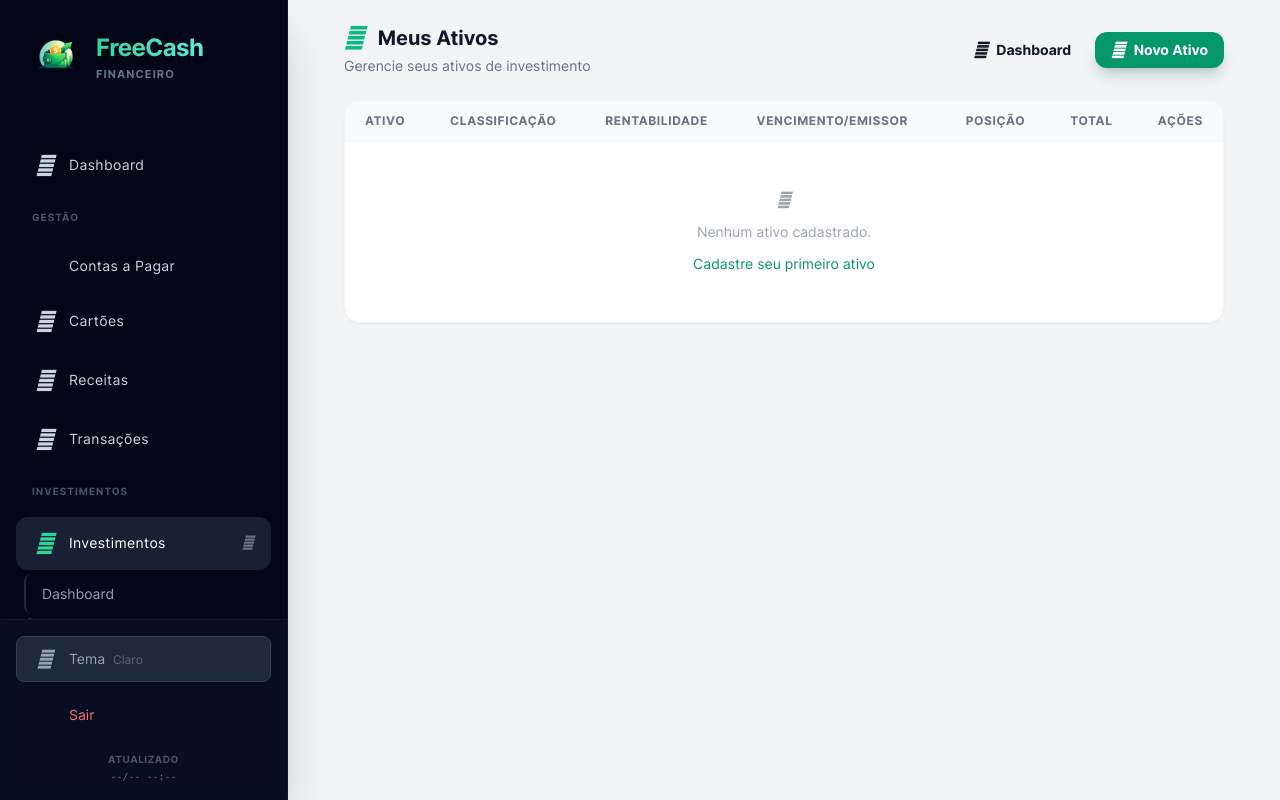
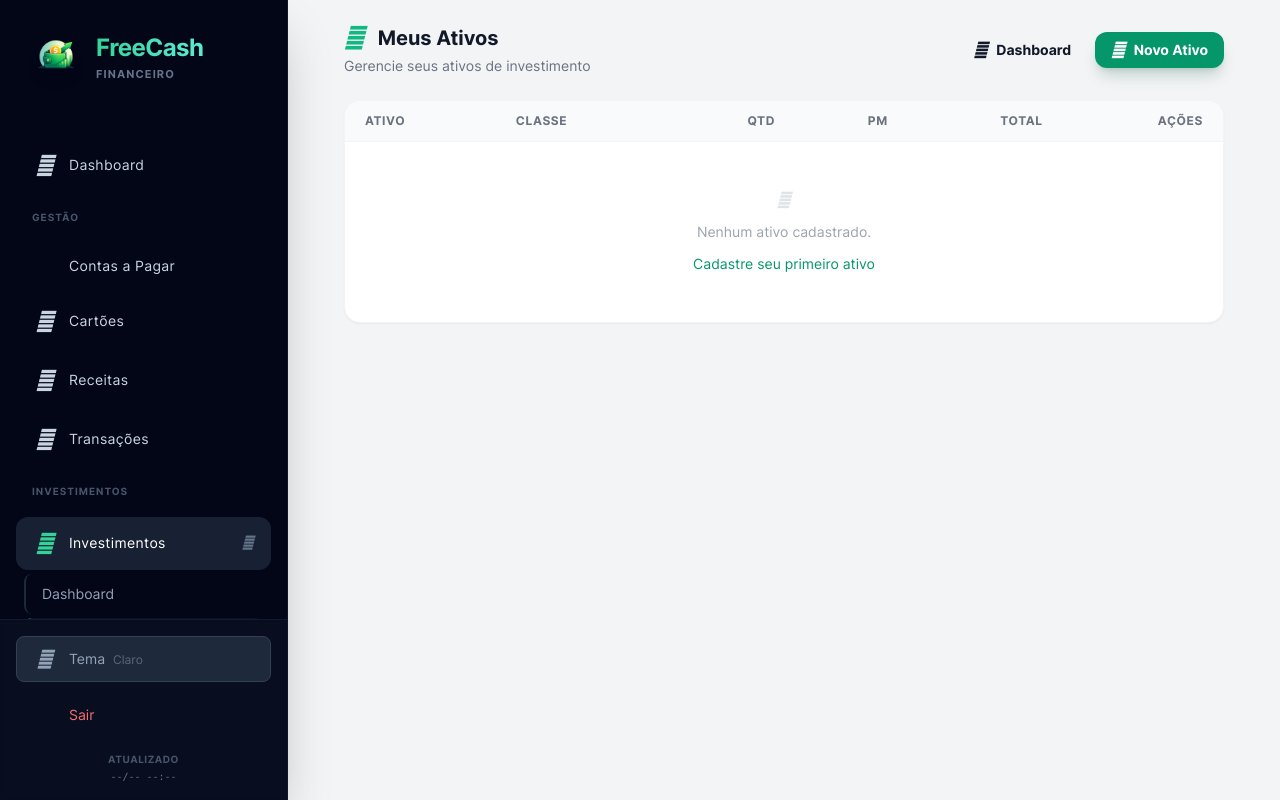
Before and after one commit to ChrystiandaHora/freecash, a Django app: page /investimentos/ativos/ in a window 1280 px wide. Run offline with Django 4.2, Linux system fonts and the light colour scheme; the visitor is signed in with stand-in values (Sample User, id 1); data that the repository does not hold is empty; some libraries are stand-ins or nearby versions.

Commit message:
refactor: Simplify asset list table in `ativo_list.html` by reducing columns and consolidating asset details, and add `.prettierignore` to exclude templates from formatting.

```diff
--- a/investimento/templates/ativo_list.html
+++ b/investimento/templates/ativo_list.html
@@ -35,176 +35,64 @@
   >
     <div class="overflow-x-auto">
       <table class="w-full">
-        <thead
-          class="bg-gray-50 dark:bg-slate-700/50 border-b border-gray-100 dark:border-slate-700"
-        >
+        <thead class="bg-gray-50 dark:bg-slate-700/50 border-b border-gray-100 dark:border-slate-700">
           <tr>
-            <th
-              class="text-left text-xs font-semibold text-gray-500 dark:text-slate-300 uppercase tracking-wider px-5 py-3"
-            >
-              Ativo
-            </th>
-            <th
-              class="text-left text-xs font-semibold text-gray-500 dark:text-slate-300 uppercase tracking-wider px-5 py-3"
-            >
-              Classificação
-            </th>
-            <th
-              class="text-left text-xs font-semibold text-gray-500 dark:text-slate-300 uppercase tracking-wider px-5 py-3"
-            >
-              Rentabilidade
-            </th>
-            <th
-              class="text-left text-xs font-semibold text-gray-500 dark:text-slate-300 uppercase tracking-wider px-5 py-3"
-            >
-              Vencimento/Emissor
-            </th>
-            <th
-              class="text-right text-xs font-semibold text-gray-500 dark:text-slate-300 uppercase tracking-wider px-5 py-3"
-            >
-              Posição
-            </th>
-            <th
-              class="text-right text-xs font-semibold text-gray-500 dark:text-slate-300 uppercase tracking-wider px-5 py-3"
-            >
-              Total
-            </th>
-            <th
-              class="text-right text-xs font-semibold text-gray-500 dark:text-slate-300 uppercase tracking-wider px-5 py-3"
-            >
-              Ações
-            </th>
+            <th class="text-left text-xs font-semibold text-gray-500 dark:text-slate-300 uppercase tracking-wider px-5 py-3">Ativo</th>
+            <th class="text-left text-xs font-semibold text-gray-500 dark:text-slate-300 uppercase tracking-wider px-5 py-3">Classe</th>
+            <th class="text-right text-xs font-semibold text-gray-500 dark:text-slate-300 uppercase tracking-wider px-5 py-3">Qtd</th>
+            <th class="text-right text-xs font-semibold text-gray-500 dark:text-slate-300 uppercase tracking-wider px-5 py-3">PM</th>
+            <th class="text-right text-xs font-semibold text-gray-500 dark:text-slate-300 uppercase tracking-wider px-5 py-3">Total</th>
+            <th class="text-right text-xs font-semibold text-gray-500 dark:text-slate-300 uppercase tracking-wider px-5 py-3">Ações</th>
           </tr>
         </thead>
         <tbody class="divide-y divide-gray-100 dark:divide-slate-700 text-sm">
           {% for ativo in ativos %}
-          <tr
-            class="hover:bg-gray-50 dark:hover:bg-slate-700/50 cursor-pointer transition-colors"
-            onclick="window.location='{% url 'investimento:ativo_editar' ativo.id %}'"
-          >
-            <!-- Ativo (Ticker + Nome) -->
-            <td class="px-6 py-4">
+          <tr class="hover:bg-gray-50/60 dark:hover:bg-slate-700/30 transition-colors cursor-pointer" onclick="window.location='{% url 'investimento:ativo_editar' ativo.id %}'">
+            <td class="px-5 py-3">
               <div>
-                <span class="font-bold text-gray-900 dark:text-white block"
-                  >{{ ativo.ticker }}</span
-                >
-                <span class="text-xs text-gray-500 dark:text-slate-300"
-                  >{{ ativo.nome|default:"" }}</span
-                >
+                <p class="text-sm font-semibold text-gray-900 dark:text-white">{{ ativo.ticker }}</p>
+                <p class="text-xs text-gray-500 dark:text-slate-300">{{ ativo.nome|truncatechars:18 }}</p>
               </div>
             </td>
-
-            <!-- Classificação -->
-            <td class="px-6 py-4">
+            <td class="px-5 py-3">
               {% if ativo.subcategoria %}
-              <div class="flex flex-col items-start gap-1">
-                <span
-                  class="inline-flex px-2 py-0.5 text-[10px] uppercase font-bold tracking-wide rounded-full bg-slate-100 dark:bg-slate-700 text-slate-600 dark:text-slate-300 border border-slate-200 dark:border-slate-600"
-                >
-                  {{ ativo.subcategoria.categoria.classe.nome }}
-                </span>
-                <span
-                  class="text-xs text-gray-600 dark:text-slate-300 font-medium"
-                >
-                  {{ ativo.subcategoria.nome }}
-                </span>
-              </div>
-              {% else %}
-              <span class="text-gray-400 dark:text-slate-500">—</span>
-              {% endif %}
-            </td>
-
-            <!-- Rentabilidade (Indexador + Taxa) -->
-            <td class="px-6 py-4">
-              {% if ativo.indexador %}
-              <div class="flex items-center gap-1.5">
-                <span
-                  class="inline-flex items-center px-1.5 py-0.5 rounded text-xs font-medium bg-emerald-50 dark:bg-emerald-900/20 text-emerald-700 dark:text-emerald-400 border border-emerald-100 dark:border-emerald-900/30"
-                >
-                  {{ ativo.get_indexador_display }}
-                </span>
-                {% if ativo.taxa and ativo.taxa > 0 %}
-                <span
-                  class="text-xs font-bold text-gray-700 dark:text-gray-300"
-                >
-                  +{{ ativo.taxa }}%
-                </span>
-                {% endif %}
-              </div>
+              <span class="inline-flex px-2 py-1 text-xs font-medium rounded-full
+                {% if ativo.subcategoria.categoria.classe.nome == 'Renda Fixa' %}bg-blue-100 dark:bg-blue-900/30 text-blue-700 dark:text-blue-400
+                {% elif ativo.subcategoria.categoria.classe.nome == 'Renda Variável' %}bg-purple-100 dark:bg-purple-900/30 text-purple-700 dark:text-purple-400
+                {% elif ativo.subcategoria.categoria.classe.nome == 'Multimercado' %}bg-amber-100 dark:bg-amber-900/30 text-amber-700 dark:text-amber-400
+                {% else %}bg-slate-100 dark:bg-slate-600 text-slate-700 dark:text-slate-200{% endif %}">
+                {{ ativo.subcategoria.categoria.classe.nome }}
+              </span>
               {% else %}
               <span class="text-xs text-gray-400">—</span>
               {% endif %}
             </td>
-
-            <!-- Vencimento / Emissor -->
-            <td class="px-6 py-4">
-              {% if ativo.data_vencimento or ativo.emissor %}
-              <div class="flex flex-col gap-0.5">
-                {% if ativo.data_vencimento %}
-                <span class="text-xs font-medium text-gray-900 dark:text-white">
-                  <i class="fa-regular fa-calendar mr-1 text-gray-400"></i>
-                  {{ ativo.data_vencimento|date:"d/m/Y" }}
-                </span>
-                {% endif %} {% if ativo.emissor %}
-                <span
-                  class="text-[10px] text-gray-500 dark:text-slate-300 truncate max-w-[120px]"
-                  title="{{ ativo.emissor }}"
-                >
-                  {{ ativo.emissor }}
-                </span>
-                {% endif %}
-              </div>
-              {% else %}
-              <span class="text-xs text-gray-400">—</span>
-              {% endif %}
+            <td class="px-5 py-3 text-right">
+              <span class="text-sm text-gray-900 dark:text-white tabular-nums">{{ ativo.quantidade|floatformat:2 }}</span>
             </td>
-
-            <!-- Posição (Qtd + PM) -->
-            <td class="px-6 py-4 text-right">
-              <div>
-                <div
-                  class="text-sm font-semibold text-gray-900 dark:text-white tabular-nums"
-                >
-                  {{ ativo.quantidade|floatformat:2 }}
-                </div>
-                <div
-                  class="text-xs text-gray-500 dark:text-slate-300 tabular-nums"
-                >
-                  PM: R$ {{ ativo.preco_medio|floatformat:2 }}
-                </div>
-              </div>
+            <td class="px-5 py-3 text-right">
+              <span class="text-sm text-gray-500 dark:text-slate-300 tabular-nums">R$ {{ ativo.preco_medio|floatformat:2 }}</span>
             </td>
-
-            <!-- Valor Total -->
-            <td class="px-6 py-4 text-right">
-              <span class="text-sm font-bold text-emerald-600 dark:text-emerald-400 tabular-nums">
+            <td class="px-5 py-3 text-right">
+              <span class="text-sm font-semibold text-emerald-600 dark:text-emerald-400 tabular-nums">
                 R$ {{ ativo.valor_total|floatformat:2|intcomma }}
               </span>
             </td>
-
-            <!-- Ações -->
-            <td class="px-6 py-4 text-right" onclick="event.stopPropagation()">
-              <a
-                href="{% url 'investimento:ativo_excluir' ativo.id %}"
+            <td class="px-5 py-3 text-right" onclick="event.stopPropagation()">
+              <a href="{% url 'investimento:ativo_excluir' ativo.id %}"
                 class="inline-flex items-center justify-center w-8 h-8 rounded-lg border border-red-200 dark:border-red-900/50 text-red-600 dark:text-red-400 hover:bg-red-50 dark:hover:bg-red-900/20 transition-colors"
-                title="Excluir"
-              >
+                title="Excluir">
                 <i class="fa-solid fa-trash text-xs"></i>
               </a>
             </td>
           </tr>
           {% empty %}
           <tr>
-            <td colspan="7" class="px-6 py-12 text-center">
-              <div
-                class="flex flex-col items-center justify-center text-gray-400 dark:text-slate-500"
-              >
-                <i class="fa-solid fa-wallet text-4xl mb-3 opacity-20"></i>
+            <td colspan="6" class="px-5 py-12 text-center">
+              <div class="flex flex-col items-center justify-center text-gray-400 dark:text-slate-500">
+                <i class="fa-solid fa-wallet text-4xl mb-3 opacity-30"></i>
                 <p class="text-sm">Nenhum ativo cadastrado.</p>
-                <a
-                  href="{% url 'investimento:ativo_criar' %}"
-                  class="mt-3 text-sm text-emerald-600 hover:text-emerald-700 font-medium"
-                >
+                <a href="{% url 'investimento:ativo_criar' %}" class="mt-3 text-sm text-emerald-600 hover:text-emerald-700 font-medium">
                   Cadastre seu primeiro ativo
                 </a>
               </div>
```
